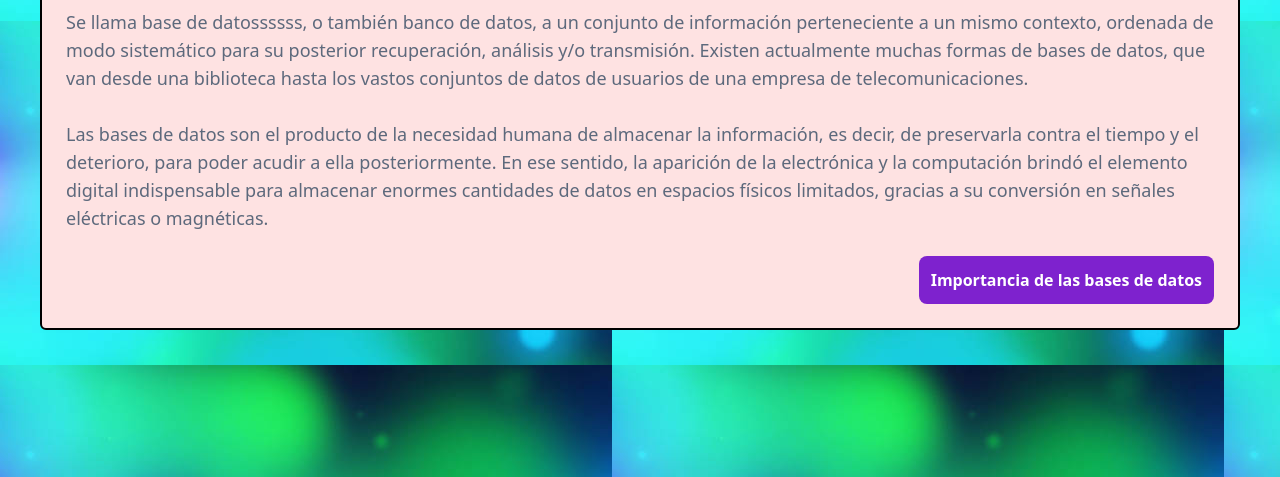
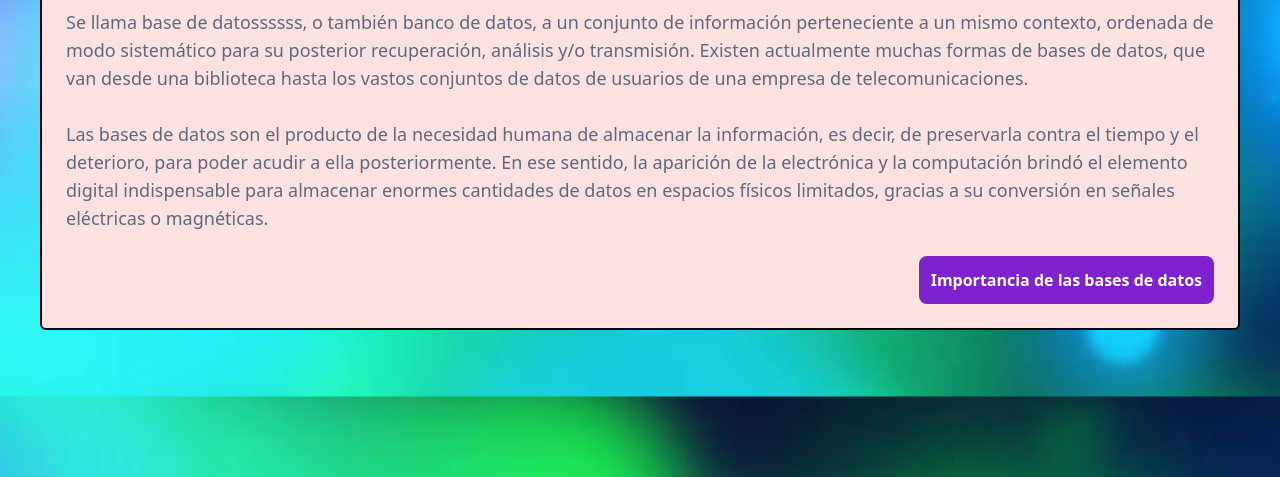
Before and after one commit to SkibidiSigmaToilet420/Tailwind-pagina, a website: page index.html in a window 1280 px wide. Shown: the part 323-800 px from the top of the page. Drawn offline with Linux system fonts and the light colour scheme.

Commit message:
background image cover

```diff
--- a/index.html
+++ b/index.html
@@ -7,7 +7,7 @@
     <link rel="icon" href="imagenes/logo.ico">
     <link rel="stylesheet" href="src/output.css">
 </head>
-<body style="background-image: url('imagenes/fondo2.jpg');">
+<body style="background-image: url('imagenes/fondo2.jpg'); background-size: cover;">
 <div>
     <figure class="flex items-center justify-center rounded-2xl">
         <img src="imagenes/descargar 1.1.jpeg" alt="Card Preview" class="rounded-t-2xl">
```
Also changed, not shown: pagina 1.html (+1 -1 lines), pagina2.html (+1 -1 lines), pagina3.html (+1 -1 lines), pagina4.html (+1 -1 lines), pagina5.html (+1 -1 lines).
